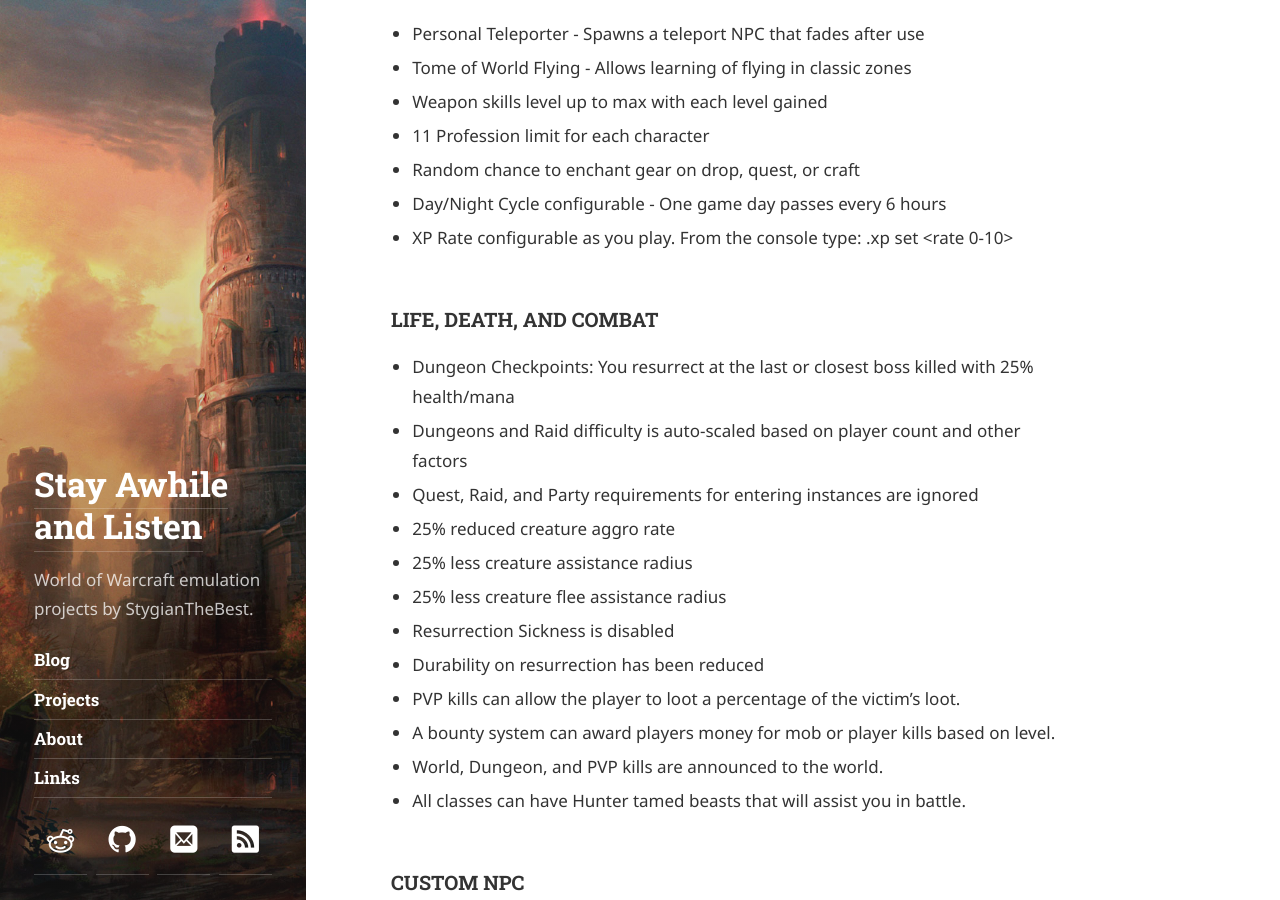
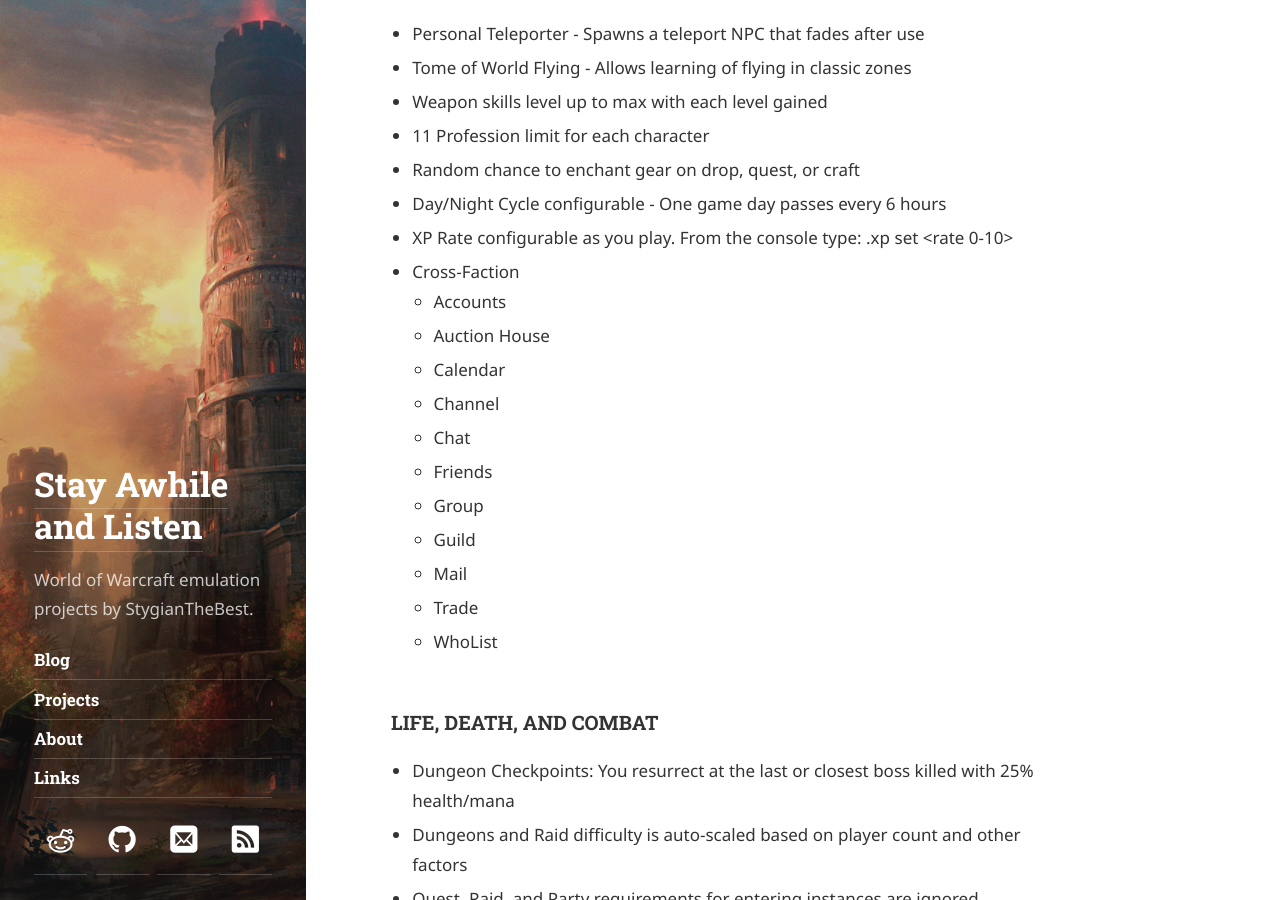
Before and after one commit to StygianTheBest/stygianthebest.github.io, a Jekyll site: the page built from _projects/server-stygiancore.md, in a window 1280 px wide and 900 px high, scrolled down 3816 px. Built offline with Jekyll 4.4.1, drawn with Linux system fonts in a browser that asks for light colours; some web fonts are replaced; comment, search, counter and statistics services are not loaded.

Commit message:
Cross-Faction

```diff
--- a/_projects/server-stygiancore.md
+++ b/_projects/server-stygiancore.md
@@ -108,6 +108,18 @@ The Support folder also contains documentation and other support files. You can
 - Random chance to enchant gear on drop, quest, or craft
 - Day/Night Cycle configurable - One game day passes every 6 hours
 - XP Rate configurable as you play. From the console type: .xp set <rate 0-10>
+- Cross-Faction
+  - Accounts
+  - Auction House
+  - Calendar
+  - Channel
+  - Chat
+  - Friends
+  - Group
+  - Guild
+  - Mail
+  - Trade
+  - WhoList
 
 ### LIFE, DEATH, AND COMBAT
 
```
